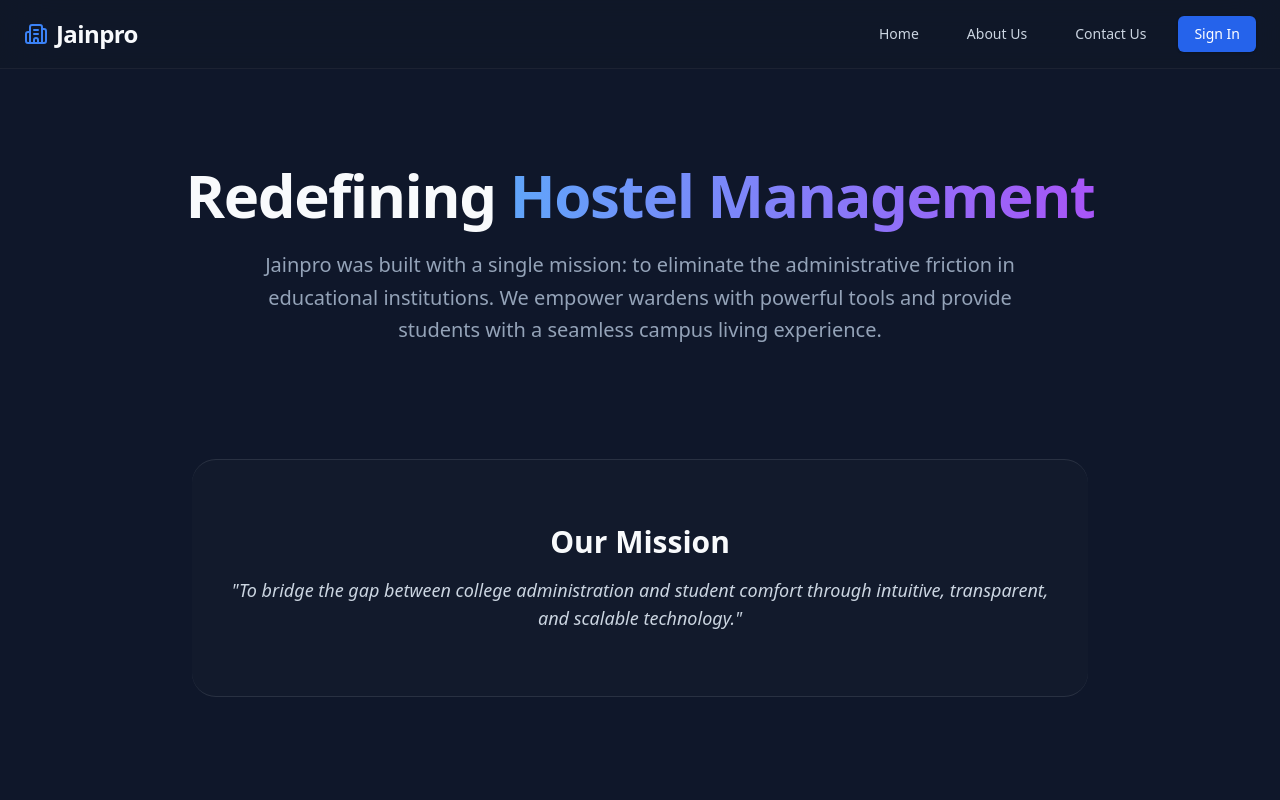
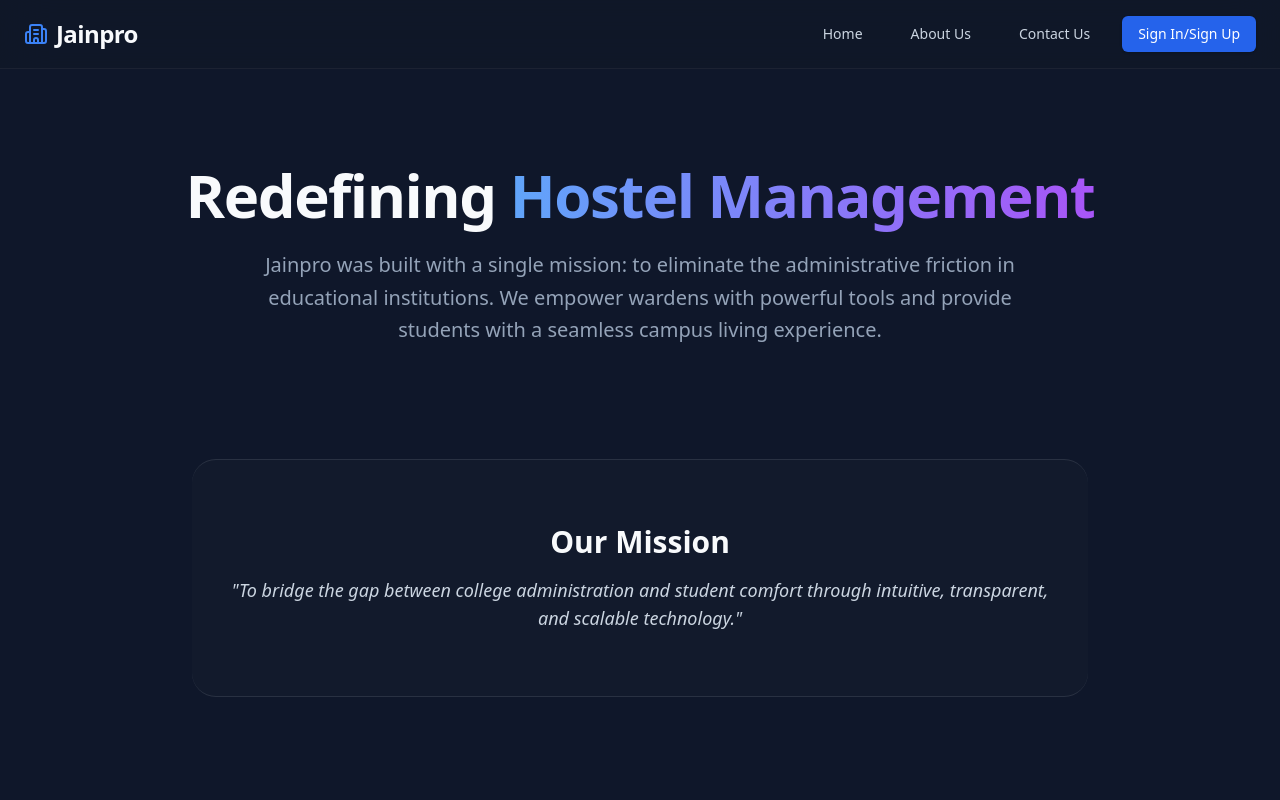
Before and after one commit to venom76568/HostelFlow, a React (Vite) app in the folder frontend/: page /about in a window 1280 px wide. Shown: the top 800 px of the page. Built offline with nearby package versions, Linux system fonts and the light colour scheme; no server answers.

Commit message:
sign in changed to signin/signup

```diff
--- a/frontend/src/pages/About.tsx
+++ b/frontend/src/pages/About.tsx
@@ -25,7 +25,7 @@ export default function About() {
                     Contact Us
                 </Button>
                 <Button className="bg-blue-600 hover:bg-blue-500 text-white" onClick={() => navigate('/login')}>
-                    Sign In
+                    Sign In/Sign Up
                 </Button>
             </div>
         </div>
```
